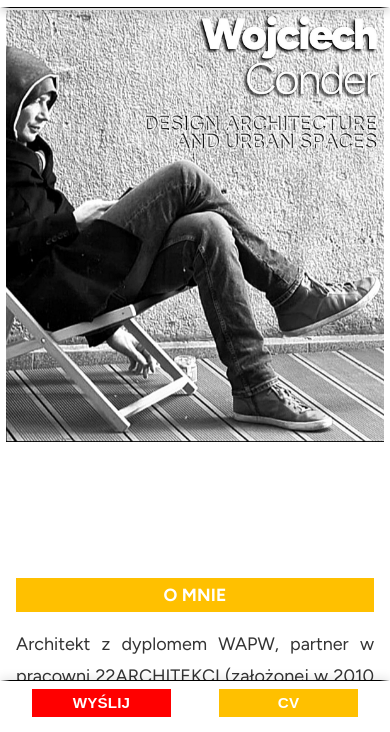
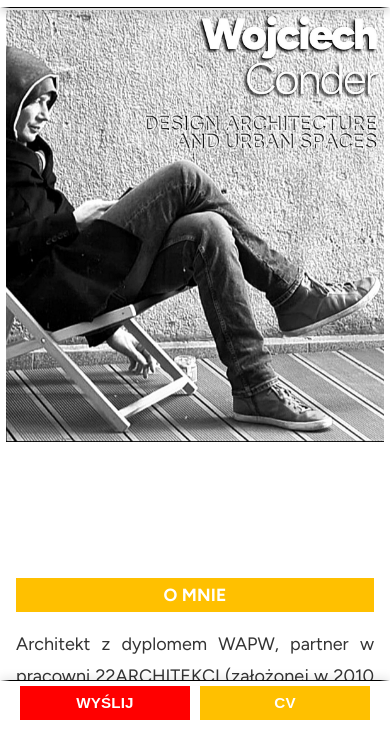
Before and after one commit to mud-skipper/conder-portfolio, a website: page index.html in a window 390 px wide. Shown: the part 110-842 px from the top of the page. Drawn offline with Linux system fonts and the light colour scheme.

Commit message:
Dostosowanie szerokości i marginesów przycisków w dolnym panelu - 10px od krawędzi i między przyciskami

```diff
--- a/style.css
+++ b/style.css
@@ -636,15 +636,15 @@ body {
     display: flex;
     width: 100%;
     height: 100%;
-    padding: 16px 6px; /* Ujednolicony odstęp z 10px na 16px */
-    gap: 16px; /* Ujednolicony odstęp z 10px na 16px */
+    padding: 10px 10px; /* 10px od góry i dołu, 10px od lewej i prawej */
+    gap: 10px; /* 10px przerwy między przyciskami */
     justify-content: center;
     align-items: center;
 }
 
 .action-btn {
     flex: 1 1 0;
-    height: 34px;
+    height: 44px; /* Zwiększenie wysokości o 10px (64px - 20px padding) */
     border: none;
     border-radius: 0;
     font-size: 1.1em;
@@ -652,7 +652,7 @@ body {
     text-transform: uppercase;
     cursor: pointer;
     transition: background 0.2s, color 0.2s;
-    margin: 0 16px; /* Ujednolicony odstęp z 2px na 16px */
+    margin: 0; /* Usunięcie marginesów - teraz kontrolowane przez gap i padding */
     letter-spacing: 0.01em;
     outline: none;
     display: flex;
@@ -732,7 +732,7 @@ body {
         height: 54px; /* Zwiększenie wysokości o 10px dla mobile */
     }
     .action-btn {
-        height: 28px;
+        height: 34px; /* Zwiększenie wysokości o 6px (54px - 20px padding) */
         font-size: 0.95em;
     }
     .main-content,
```
